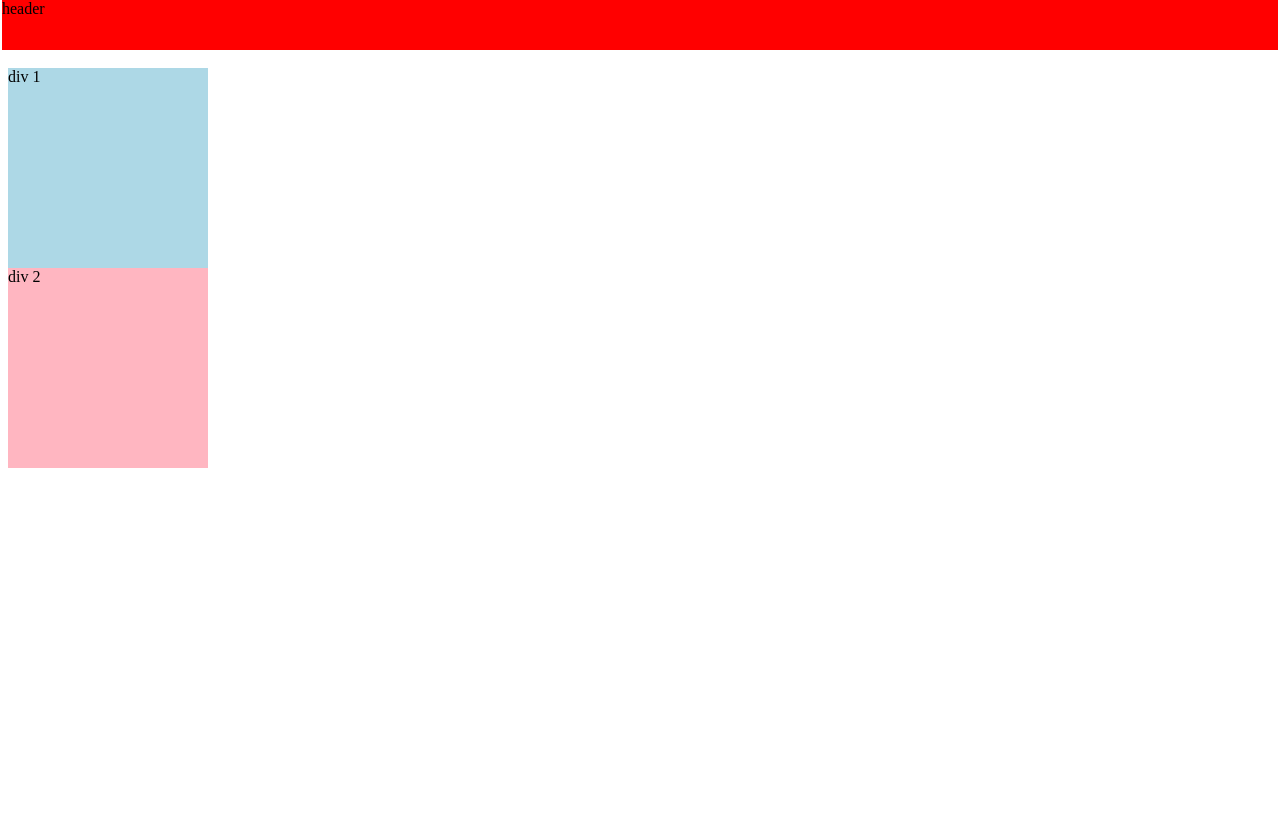
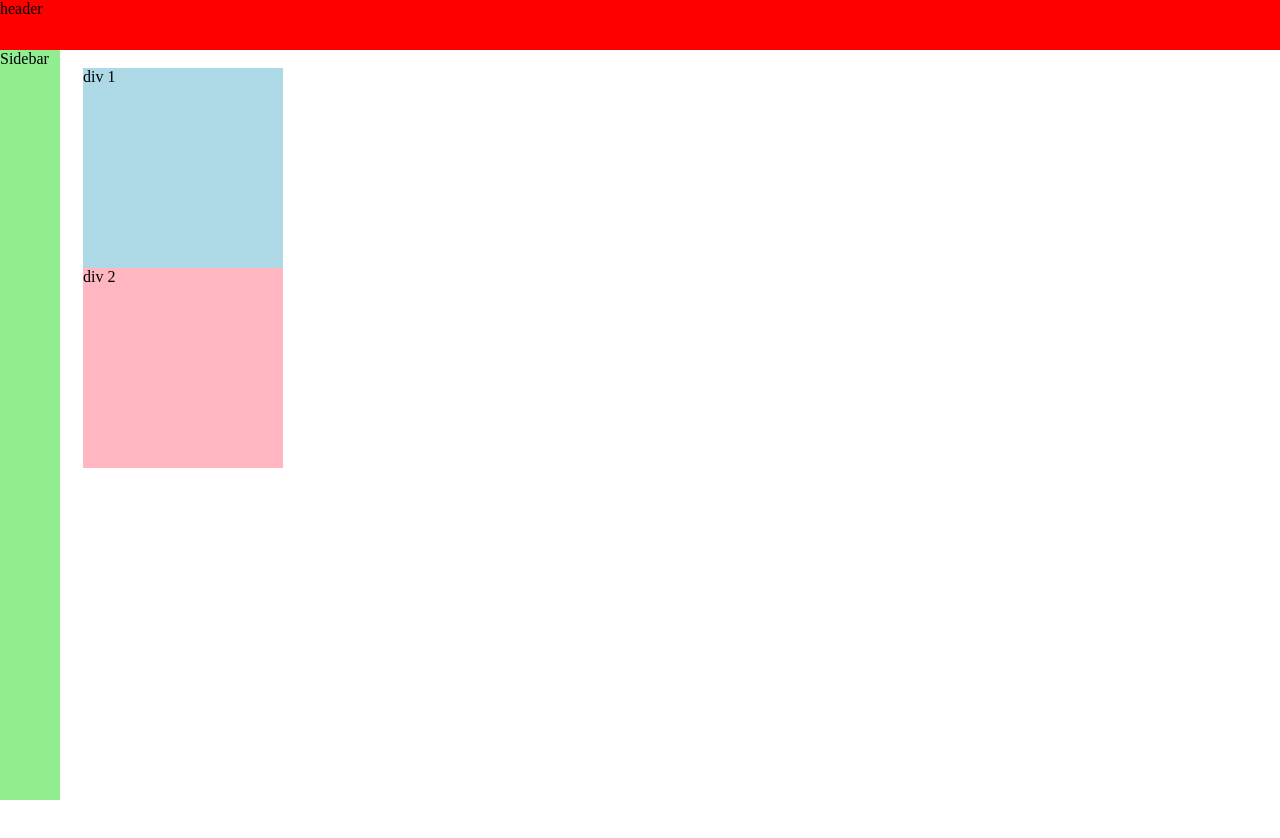
Before and after one commit to akshatpandey1903/Learning-Full-Stack, a plain HTML site: page HTML-CSS/position.html in a window 1280 px wide. Shown: the top 838 px of the page. Drawn offline with Linux system fonts and the light colour scheme.

Commit message:
CSS positioning

```diff
--- a/HTML-CSS/position.html
+++ b/HTML-CSS/position.html
@@ -8,16 +8,28 @@
 <body style="
     height: 3000px;
     padding-top: 60px;
+    padding-left: 75px;
 ">
     <div style="
         background-color: red;
         color: black;
         position: fixed;
         top: 0px;
-        left: 2px;
-        right: 2px;
+        left: 0;
+        right: 0;
         height: 50px;
     ">header</div>
+
+    <div style="
+        background-color: lightgreen;
+        color: black;
+        position: fixed;
+        top: 50px;
+        bottom: 0;
+        left: 0;
+        width: 60px;
+    ">Sidebar</div>
+
     <div style="
         background-color: lightblue;
         height: 200px;
```
